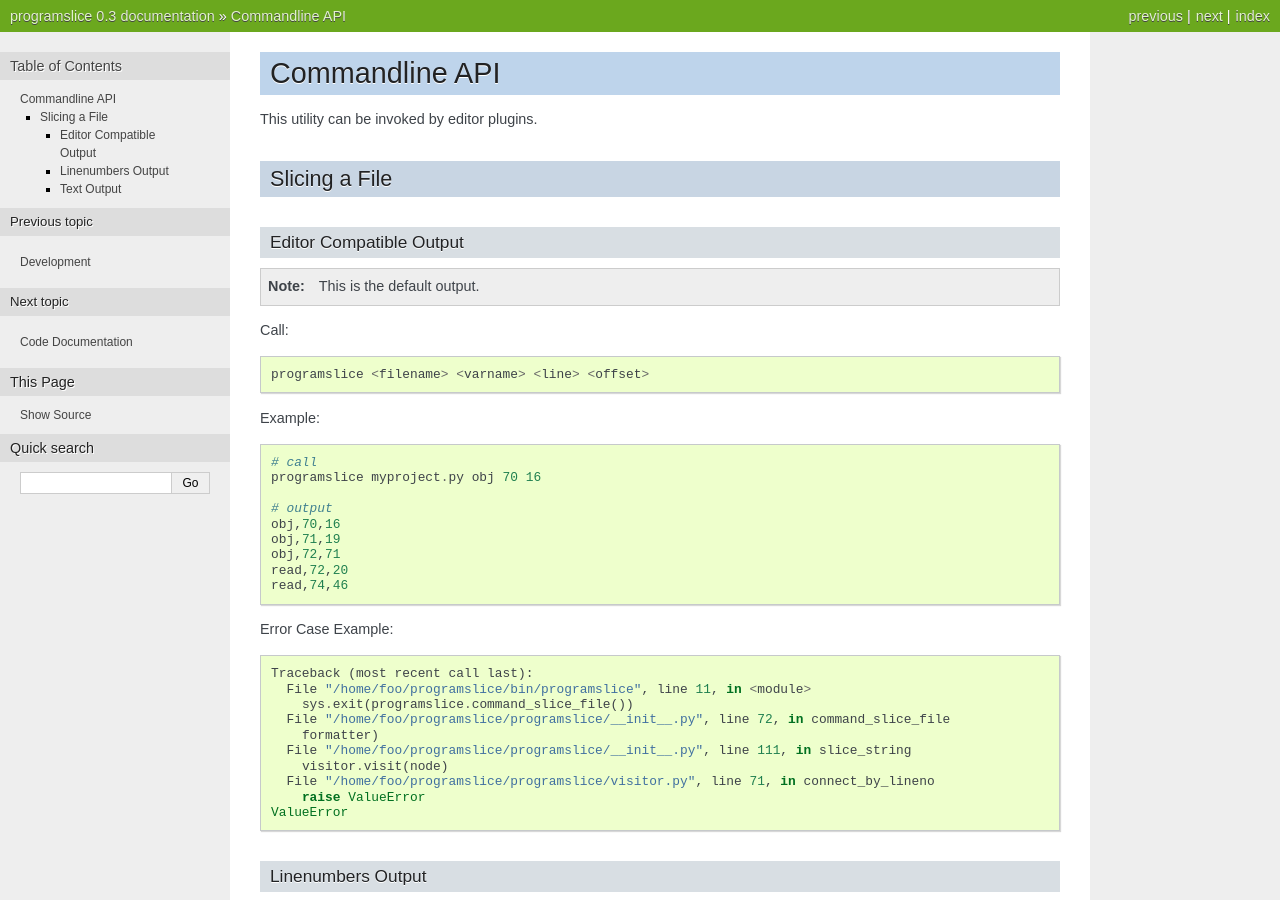
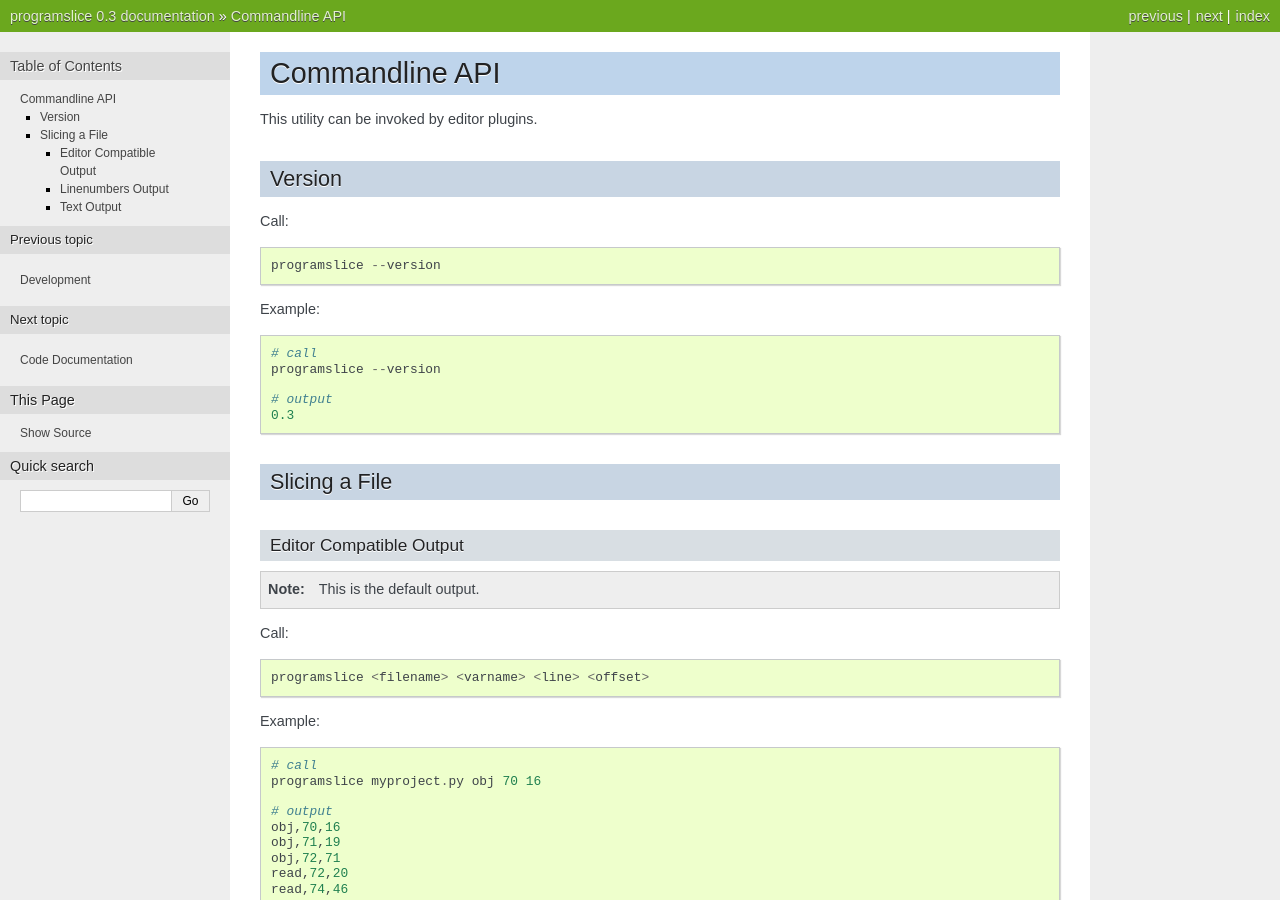
Before and after one commit to romanofski/programslice, a Sphinx documentation site: the page built from docs/commandline-api.rst, in a window 1280 px wide and 900 px high. Built offline with Sphinx 7.4.7, drawn with Linux system fonts in a browser that asks for light colours; formulas are drawn with MathJax 3.

Commit message:
command: show version information

```diff
--- a/docs/CHANGES.rst
+++ b/docs/CHANGES.rst
@@ -4,6 +4,7 @@ CHANGES
 0.3 (unreleased)
 ----------------
 
+    * command: Added ``--version`` to see command line tool version.
     * New datastructures to improve slicing quality: Result can yield
       line numbers, objects, sliced source code
     * vim: Slicing result now highlights variables instead of just lines
--- a/docs/commandline-api.rst
+++ b/docs/commandline-api.rst
@@ -2,6 +2,22 @@ Commandline API
 ===============
 
 This utility can be invoked by editor plugins.
+
+Version
+-------
+
+Call::
+
+    programslice --version
+
+Example::
+
+    # call
+    programslice --version
+
+    # output
+    0.3
+
 
 Slicing a File
 --------------
--- a/setup.py
+++ b/setup.py
@@ -1,10 +1,10 @@
 # coding: utf-8
 from setuptools import setup, find_packages
+import programslice
 
-version = '0.2'
 
-setup(name='programslice',
-      version=version,
+setup(name=programslice.__name__,
+      version=programslice.__version__,
       description='Static analysis tool for python',
       long_description=(
           open('README.rst').read() + '\n\n' +
```
Also changed, not shown: programslice/__init__.py (+10 -0 lines).
